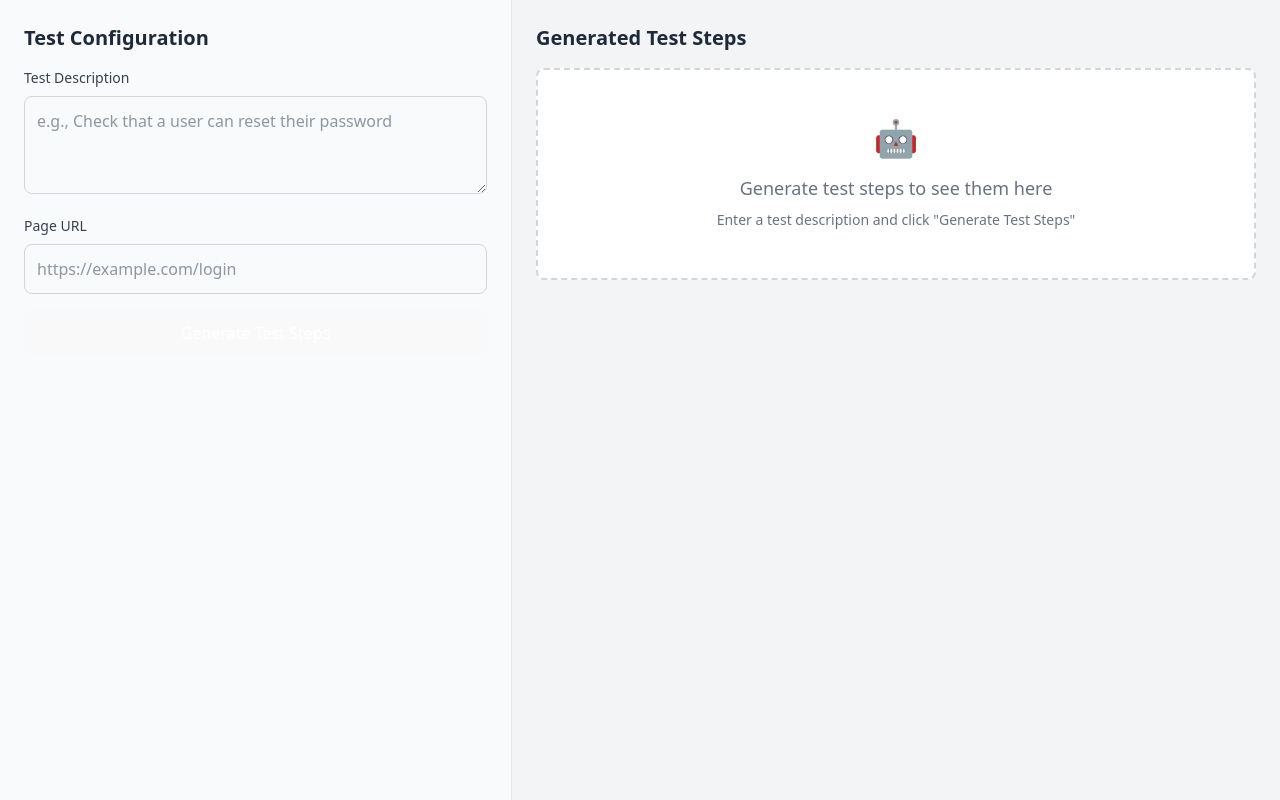
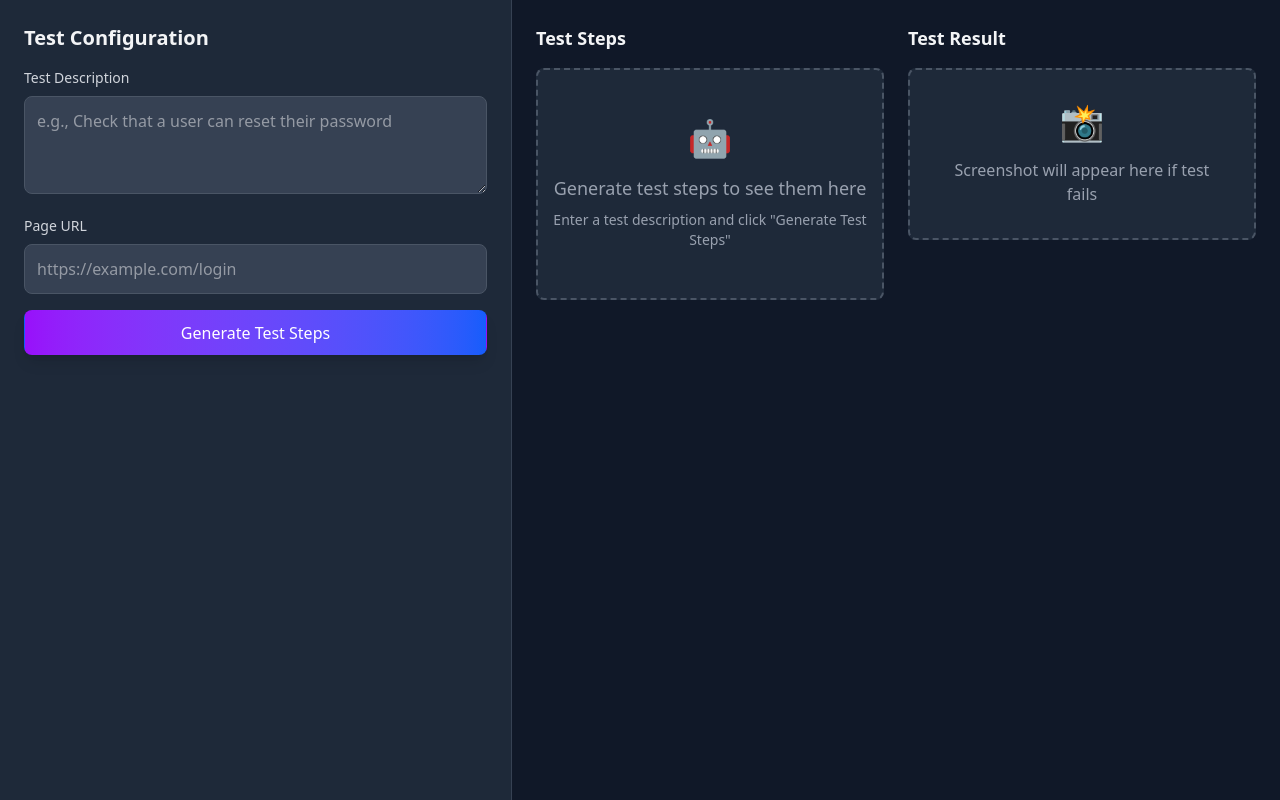
Before and after one commit to costasvallejos/FasTest, a React app in the folder frontend/: page / in a window 1280 px wide. Built offline with nearby package versions, Linux system fonts and the light colour scheme; the HTML template or start-up script is replaced by a standard one.

Commit message:
Modified test execution and screenshot display features

```diff
--- a/frontend/src/components/StepBlock.jsx
+++ b/frontend/src/components/StepBlock.jsx
@@ -13,12 +13,12 @@ function StepBlock({ step, onEdit, onDelete }) {
 
   const getColorClasses = (type) => {
     const colors = {
-      navigate: 'bg-blue-50 border-blue-200',
-      input: 'bg-purple-50 border-purple-200',
-      click: 'bg-orange-50 border-orange-200',
-      verify: 'bg-green-50 border-green-200',
-      wait: 'bg-yellow-50 border-yellow-200',
-      default: 'bg-gray-50 border-gray-200'
+      navigate: 'bg-blue-600 border-blue-400 text-white',
+      input: 'bg-purple-600 border-purple-400 text-white',
+      click: 'bg-orange-600 border-orange-400 text-white',
+      verify: 'bg-green-600 border-green-400 text-white',
+      wait: 'bg-yellow-600 border-yellow-400 text-white',
+      default: 'bg-gray-600 border-gray-400 text-white'
     };
     return colors[type] || colors.default;
   };
--- a/frontend/src/pages/TestCreate.jsx
+++ b/frontend/src/pages/TestCreate.jsx
@@ -34,11 +34,22 @@ function TestCreate() {
     // Simulate test execution
     setTimeout(() => {
       const passed = Math.random() > 0.3; // 70% pass rate for demo
+      if (passed) {
         setTestResult({
-        passed,
-        message: passed ? 'All test steps passed successfully!' : 'Test failed at step 3: Password field not found',
+          passed: true,
+          message: 'All test steps passed successfully!',
           timestamp: new Date().toLocaleTimeString()
         });
+      } else {
+        setTestResult({
+          passed: false,
+          failedStep: 3,
+          screenshot: 'https://via.placeholder.com/400x300/ff6b6b/ffffff?text=Test+Failed+Screenshot',
+          errorMessage: 'Password field not found - element selector changed',
+          message: 'Test failed at step 3: Password field not found',
+          timestamp: new Date().toLocaleTimeString()
+        });
+      }
       setIsRunning(false);
     }, 2000);
   };
@@ -59,29 +70,29 @@ function TestCreate() {
   };
 
   return (
-    <div className="flex h-screen w-screen bg-gray-100">
+    <div className="flex h-screen w-screen bg-gray-900">
       {/* Left Panel (40%) */}
-      <div className="w-2/5 p-6 border-r border-gray-200 bg-gray-50">
+      <div className="w-2/5 p-6 border-r border-gray-700 bg-gray-800">
         <div className="space-y-6">
           <div>
-            <h2 className="text-xl font-semibold text-gray-800 mb-4">Test Configuration</h2>
+            <h2 className="text-xl font-semibold text-gray-100 mb-4">Test Configuration</h2>
 
             <div className="space-y-4">
               <div>
-                <label className="block text-sm font-medium text-gray-700 mb-2">
+                <label className="block text-sm font-medium text-gray-300 mb-2">
                   Test Description
                 </label>
                 <textarea
                   value={description}
                   onChange={(e) => setDescription(e.target.value)}
                   placeholder="e.g., Check that a user can reset their password"
-                  className="w-full p-3 border border-gray-300 rounded-lg focus:ring-2 focus:ring-blue-500 focus:border-transparent"
+                  className="w-full p-3 border border-gray-600 bg-gray-700 text-gray-100 rounded-lg focus:ring-2 focus:ring-blue-500 focus:border-transparent"
                   rows={3}
                 />
               </div>
 
               <div>
-                <label className="block text-sm font-medium text-gray-700 mb-2">
+                <label className="block text-sm font-medium text-gray-300 mb-2">
                   Page URL
                 </label>
                 <input
@@ -89,14 +100,14 @@ function TestCreate() {
                   value={url}
                   onChange={(e) => setUrl(e.target.value)}
                   placeholder="https://example.com/login"
-                  className="w-full p-3 border border-gray-300 rounded-lg focus:ring-2 focus:ring-blue-500 focus:border-transparent"
+                  className="w-full p-3 border border-gray-600 bg-gray-700 text-gray-100 rounded-lg focus:ring-2 focus:ring-blue-500 focus:border-transparent"
                 />
               </div>
 
               <button
                 onClick={handleGenerate}
                 disabled={isGenerating || !description.trim()}
-                className="w-full bg-blue-600 text-white py-3 px-4 rounded-lg font-medium hover:bg-blue-700 disabled:bg-gray-400 disabled:cursor-not-allowed transition-colors"
+                className="w-full bg-gradient-to-r from-purple-600 to-blue-600 text-white py-3 px-4 rounded-lg font-medium hover:from-purple-700 hover:to-blue-700 disabled:bg-gray-600 disabled:cursor-not-allowed transition-all duration-200 shadow-lg"
               >
                 {isGenerating ? 'Generating...' : 'Generate Test Steps'}
               </button>
@@ -106,19 +117,17 @@ function TestCreate() {
       </div>
 
       {/* Right Panel (60%) */}
-      <div className="w-3/5 p-6 overflow-y-auto">
-        <div className="space-y-6">
-          {/* Generated Steps Area */}
-          <div>
-            <h2 className="text-xl font-semibold text-gray-800 mb-4">Generated Test Steps</h2>
+      <div className="w-3/5 p-6 overflow-y-auto bg-gray-900">
+        <div className="flex gap-6 h-full">
+          {/* Left: Step Blocks Column */}
+          <div className="w-1/2">
+            <h2 className="text-lg font-semibold text-gray-100 mb-4">Test Steps</h2>
 
             {steps.length === 0 ? (
-              <div className="text-center py-12 bg-white rounded-lg border-2 border-dashed border-gray-300">
-                <div className="text-gray-500">
+              <div className="text-gray-400 text-center py-12 bg-gray-800 rounded-lg border-2 border-dashed border-gray-600">
                 <div className="text-4xl mb-4">🤖</div>
                 <p className="text-lg">Generate test steps to see them here</p>
                 <p className="text-sm mt-2">Enter a test description and click "Generate Test Steps"</p>
-                </div>
               </div>
             ) : (
               <div className="space-y-3">
@@ -134,44 +143,61 @@ function TestCreate() {
                 <button
                   onClick={handleRunTest}
                   disabled={isRunning || steps.length === 0}
-                  className="w-full bg-green-600 text-white py-3 px-4 rounded-lg font-medium hover:bg-green-700 disabled:bg-gray-400 disabled:cursor-not-allowed transition-colors mt-4"
+                  className="w-full bg-gradient-to-r from-purple-600 to-blue-600 hover:from-purple-700 hover:to-blue-700 disabled:bg-gray-600 disabled:cursor-not-allowed text-white font-semibold py-3 rounded-lg mt-4 transition-all duration-200 shadow-lg"
                 >
-                  {isRunning ? 'Running Test...' : 'Run Test'}
+                  {isRunning ? 'Running Test...' : '▶️ Run Test'}
                 </button>
               </div>
             )}
           </div>
 
-          {/* Test Results */}
-          {testResult && (
-            <div className="bg-white rounded-lg border p-6">
-              <h3 className="text-lg font-semibold text-gray-800 mb-4">Test Result</h3>
+          {/* Right: Screenshot/Result Column */}
+          <div className="w-1/2">
+            <h2 className="text-lg font-semibold text-gray-100 mb-4">Test Result</h2>
 
-              <div className={`p-4 rounded-lg ${testResult.passed ? 'bg-green-50 border border-green-200' : 'bg-red-50 border border-red-200'}`}>
-                <div className="flex items-center gap-3 mb-2">
-                  <span className="text-2xl">{testResult.passed ? '✅' : '❌'}</span>
-                  <span className={`font-medium ${testResult.passed ? 'text-green-800' : 'text-red-800'}`}>
-                    {testResult.passed ? 'Test Passed' : 'Test Failed'}
-                  </span>
+            {!testResult && !isRunning && (
+              <div className="bg-gray-800 rounded-lg p-8 text-center text-gray-400 border-2 border-dashed border-gray-600">
+                <div className="text-4xl mb-4">📸</div>
+                <p>Screenshot will appear here if test fails</p>
               </div>
-                <p className={`text-sm ${testResult.passed ? 'text-green-700' : 'text-red-700'}`}>
-                  {testResult.message}
-                </p>
-                <p className="text-xs text-gray-500 mt-2">
-                  Completed at {testResult.timestamp}
-                </p>
+            )}
+
+            {isRunning && (
+              <div className="bg-gray-800 rounded-lg p-8 text-center border border-gray-700">
+                <div className="animate-spin text-4xl mb-4">⏳</div>
+                <p className="text-gray-300">Running test...</p>
               </div>
+            )}
 
-              {!testResult.passed && (
+            {testResult && !testResult.passed && (
+              <div className="bg-gray-800 rounded-lg border border-red-600 p-4">
+                <div className="flex items-center gap-2 mb-3 text-red-400">
+                  <span className="text-2xl">❌</span>
+                  <span className="font-semibold">Test Failed at Step {testResult.failedStep}</span>
+                </div>
+                <img
+                  src={testResult.screenshot}
+                  alt="Failure screenshot"
+                  className="w-full rounded border border-gray-600 mb-3"
+                />
+                <p className="text-sm text-gray-300 mb-4">{testResult.errorMessage}</p>
                 <button
                   onClick={handleReportToJira}
-                  className="mt-4 bg-orange-600 text-white py-2 px-4 rounded-lg font-medium hover:bg-orange-700 transition-colors"
+                  className="w-full bg-orange-600 text-white py-2 px-4 rounded-lg font-medium hover:bg-orange-700 transition-colors"
                 >
                   🎫 Report to Jira
                 </button>
+              </div>
+            )}
+
+            {testResult && testResult.passed && (
+              <div className="bg-gray-800 rounded-lg p-8 text-center border border-green-600">
+                <div className="text-6xl mb-4">✅</div>
+                <p className="text-green-400 font-semibold text-lg">All tests passed!</p>
+                <p className="text-gray-400 text-sm mt-2">Completed at {testResult.timestamp}</p>
+              </div>
             )}
           </div>
-          )}
         </div>
       </div>
     </div>
```
Lines whose indentation alone changed are shown as unchanged.
